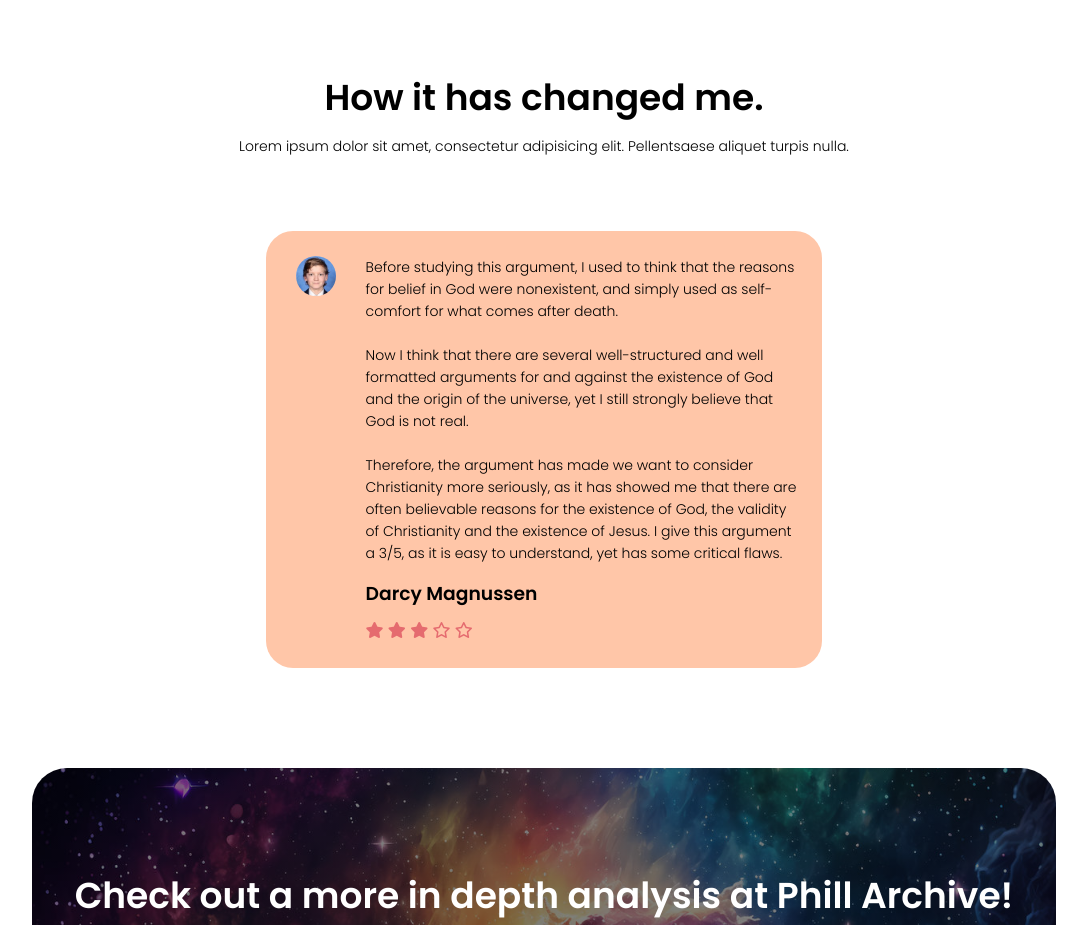
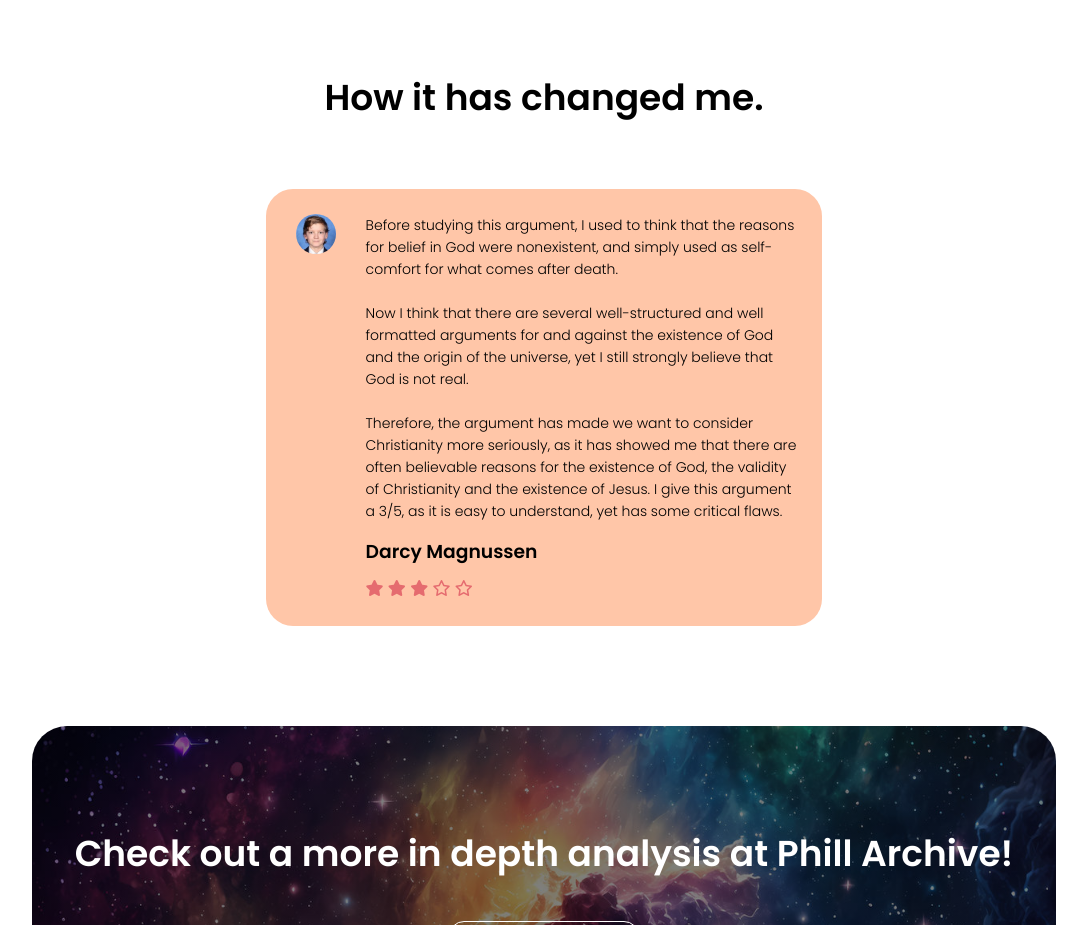
Before and after one commit to AERVAQR3GZ/Christian-Studies-Website, a plain HTML site: page index.html in a window 1280 px wide. Shown: the part 3260-4185 px from the top of the page, without its empty margins (96-1183 px from the left). Drawn offline with Linux system fonts and the light colour scheme.

Commit message:
Update index.html

```diff
--- a/index.html
+++ b/index.html
@@ -222,11 +222,6 @@
 
 		<section class="reviews">
 			<h1>How it has changed me.</h1>
-			<p>
-				Lorem ipsum dolor sit amet, consectetur adipisicing elit. Pellentsaese aliquet
-				turpis nulla.
-			</p>
-
 			<div class="row">
 				<div class="reviews-col">
 					<img src="images/review-1.jpg" />
```
